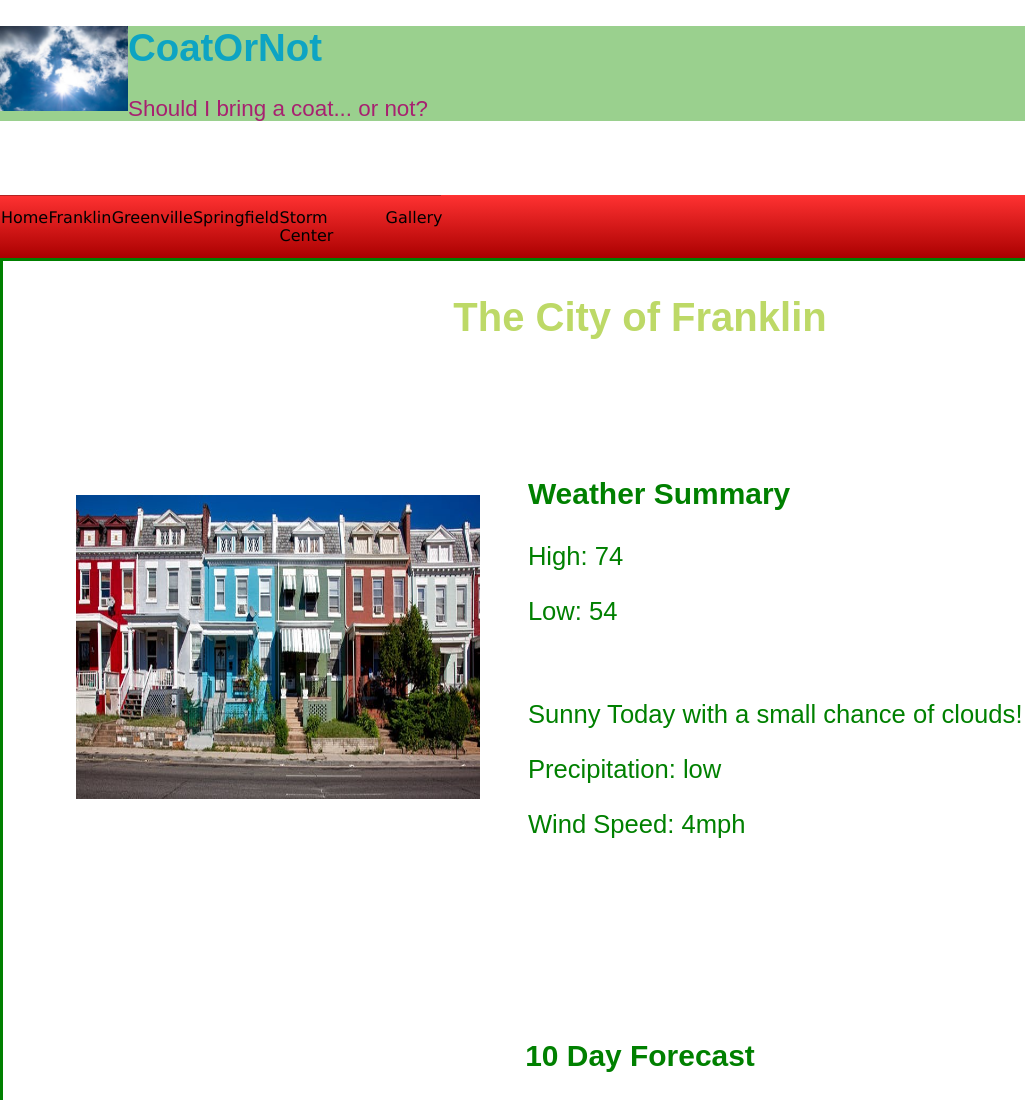
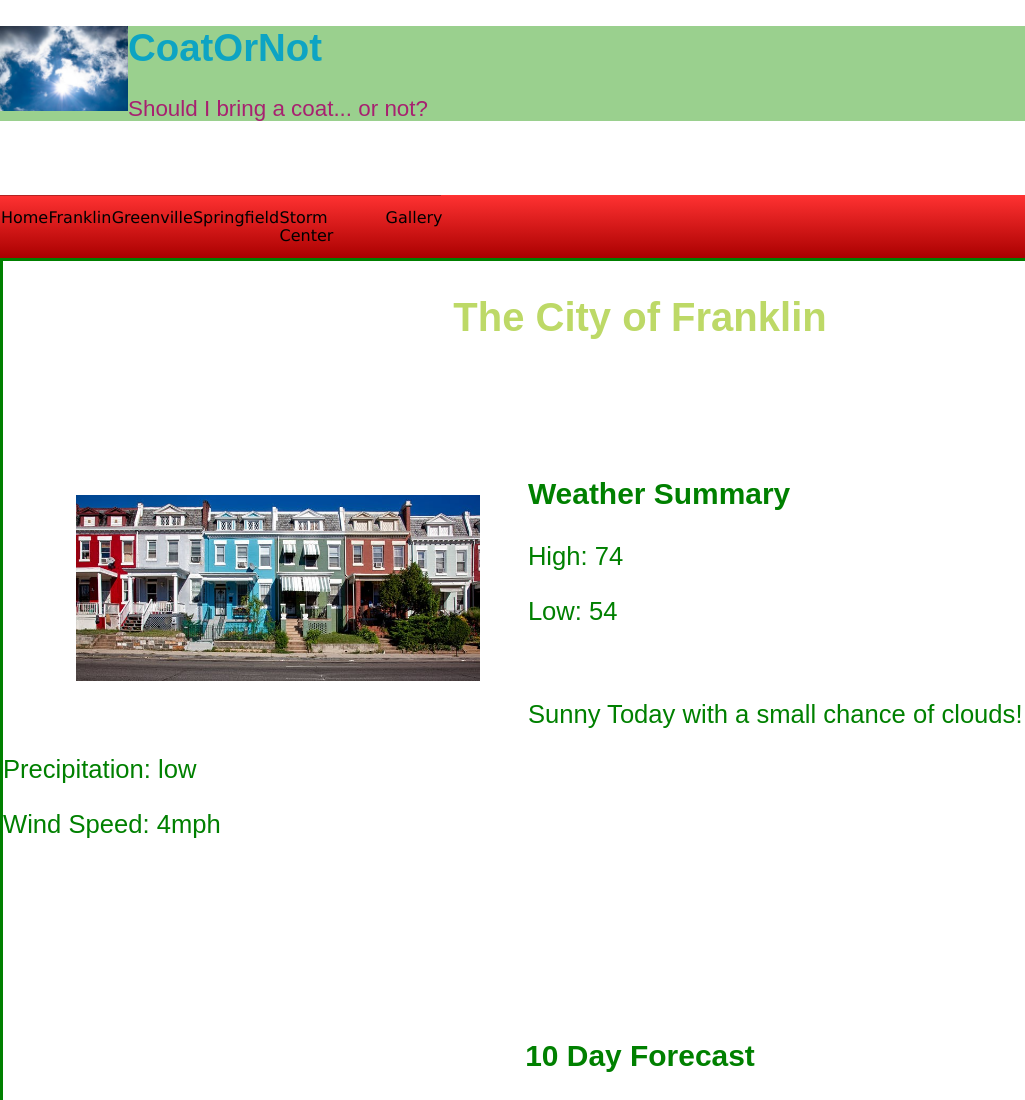
Before and after one commit to str17024/lesson6, a plain HTML site: page index.html in a window 1280 px wide. Shown: the top 1100 px of the page, 0-1025 px from the left. Drawn offline with Linux system fonts and the light colour scheme.

Commit message:
Update main.css

```diff
--- a/main.css
+++ b/main.css
@@ -72,7 +72,7 @@ main figure {
 main figure img {
     float: left;
     width: 40%;
-    height: 25em;
+    height: auto;
     padding: 3em;
 }
 
@@ -93,6 +93,7 @@ section forcast {
 section forcast h3 {
     text-color: yellow;
     float: center;
+    width: auto;
 }
 
 article p.town-article img {  /* This structure refers to img elements that are the posterity of paragraph elements within artcle elements */
```
